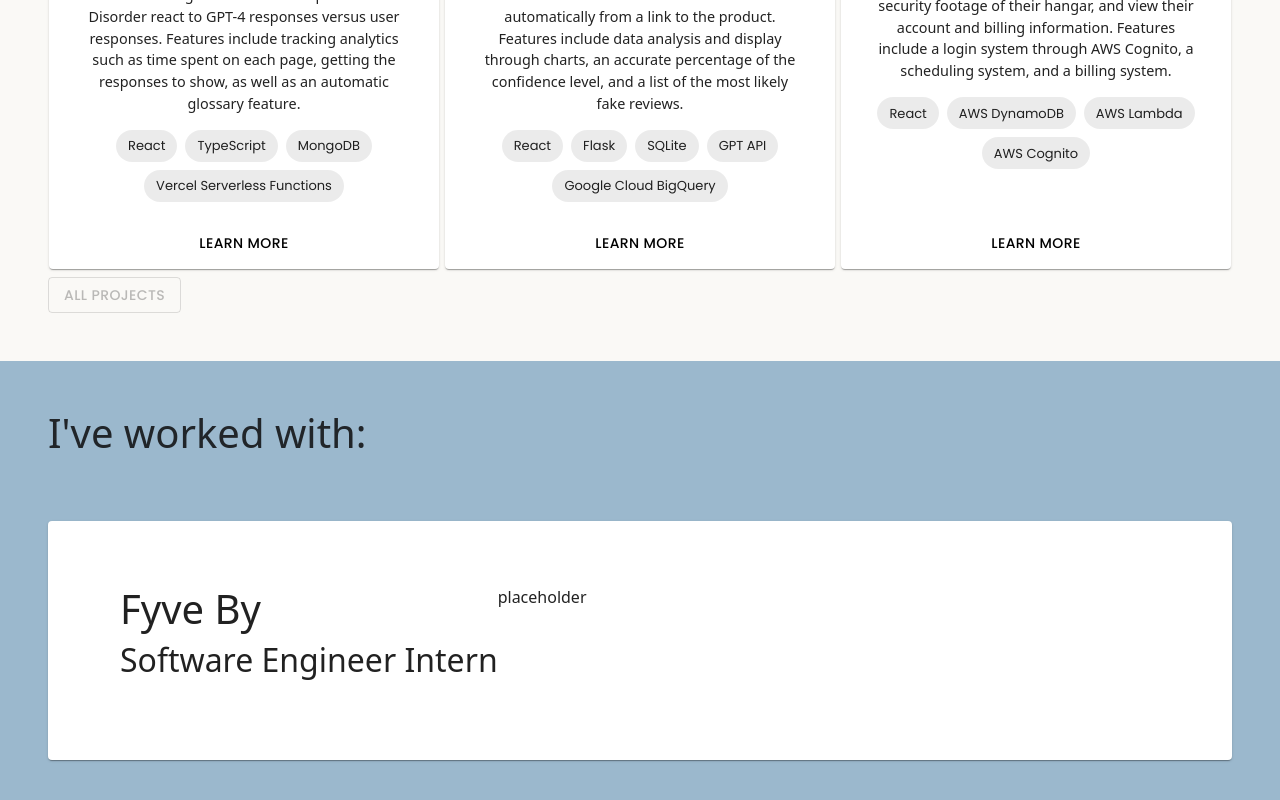
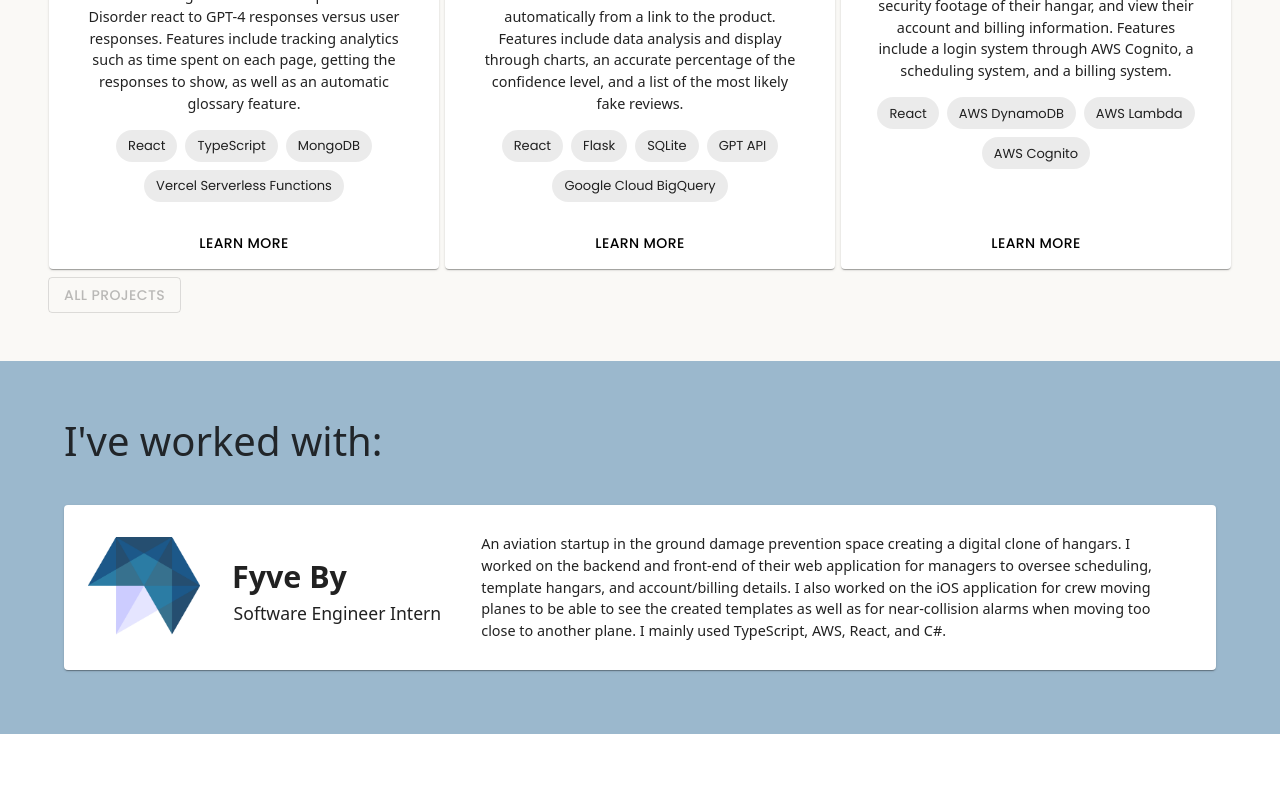
Before and after one commit to oscarzhang228/Portfolio-OZ, a React (Vite) app: page / in a window 1280 px wide. Shown: the part 1265-2065 px from the top of the page. After the commit the page ends 1999 px from the top, so only its background shows below. Built offline with nearby package versions, Linux system fonts and the light colour scheme.

Commit message:
create experience component

```diff
--- a/src/components/ExperienceBar/ExperienceBar.module.scss
+++ b/src/components/ExperienceBar/ExperienceBar.module.scss
@@ -1,2 +1,53 @@
+@use "../../styles/variables.scss" as *;
 .ExperienceBar {
 }
+
+.ExperienceBar-Header {
+  font-size: 2.5rem;
+  font-weight: 500;
+
+  // width at which 3 projects split into 2 rows
+  @media screen and (max-width: 1025px) {
+    text-align: center;
+  }
+
+  @media screen and (max-width: 769px) {
+    font-size: 2.3rem;
+  }
+  // for mobile devices
+  @media screen and (max-width: 576px) {
+    font-size: 2.1rem;
+  }
+}
+
+.Experience-Logo {
+  max-width: 8rem;
+}
+
+.Experience-Title {
+  font-size: 1.9rem;
+  font-weight: 600;
+  // for tablets
+  @media screen and (max-width: 769px) {
+    font-size: 1.7rem;
+  }
+  // for mobile devices
+  @media screen and (max-width: 576px) {
+    font-size: 1.5rem;
+  }
+}
+
+.Experience-Subtitle {
+  font-size: 1.1rem;
+  font-weight: 500;
+  padding-left: 0.1rem;
+}
+
+.Experience-Body {
+  font-size: 0.9rem;
+  font-weight: 400;
+  // for mobile devices and small tablets
+  @media screen and (max-width: 576px) {
+    font-size: 0.7rem;
+  }
+}
--- a/src/components/ExperienceBar/ExperienceBar.tsx
+++ b/src/components/ExperienceBar/ExperienceBar.tsx
@@ -1,6 +1,7 @@
 import styles from "./ExperienceBar.module.scss";
 import Card from "@mui/material/Card";
 import { CardContent, CardMedia } from "@mui/material";
+import fyvebyLogo from "../../assets/fyveby.png";
 /**
  * ExperienceBar component used to display the jobs I've had on the landing page
  * @returns ExperienceBar component
@@ -10,13 +11,15 @@ export default function ExperienceBar() {
     <section
       className={`${styles["ExperienceBar"]} p-2 p-lg-5 d-flex flex-column gap-2`}
     >
-      <h1>I've worked with:</h1>
-      <section className="mt-5">
+      <h1 className={`${styles["ExperienceBar-Header"]} p-2 px-3`}>
+        I've worked with:
+      </h1>
+      <section className="p-3">
         <Experience
           title="Software Engineer Intern"
           company="Fyve By"
-          description="placeholder"
-          logo="placeholder"
+          description="An aviation startup in the ground damage prevention space creating a digital clone of hangars. I worked on the backend and front-end of their web application for managers to oversee scheduling, template hangars, and account/billing details. I also worked on the iOS application for crew moving planes to be able to see the created templates as well as for near-collision alarms when moving too close to another plane. I mainly used TypeScript, AWS, React, and C#."
+          logo={fyvebyLogo}
         />
       </section>
     </section>
@@ -32,16 +35,22 @@ type ExperienceProps = {
 const Experience = (props: ExperienceProps) => {
   const { title, company, description, logo } = props;
   return (
-    <Card className="d-flex gap-2 p-5">
-      <CardMedia>
-        <img></img>
+    <Card className="d-flex gap-2 p-3 flex-wrap flex-md-nowrap justify-content-start">
+      <CardMedia
+        className={`${styles["Experience-Logo"]} d-flex justify-content-center flex-column align-items-center px-2 py-3`}
+      >
+        <img src={logo} className="mw-100 mh-100"></img>
       </CardMedia>
-      <CardContent className="d-flex">
+      <CardContent className="d-flex flex-wrap align-items-center text-nowrap pb-0">
         <section>
-          <h1>{company}</h1>
-          <h2>{title}</h2>
+          <h1 className={`${styles["Experience-Title"]}`}>{company}</h1>
+          <h2 className={`${styles["Experience-Subtitle"]}`}>{title}</h2>
         </section>
-        <p>{description}</p>
+      </CardContent>
+      <CardContent className="py-1 d-flex align-items-center">
+        <p className={`${styles["Experience-Body"]} text-wrap mb-0`}>
+          {description}
+        </p>
       </CardContent>
     </Card>
   );
```
Also changed, not shown: src/assets/fyveby.png (added).
